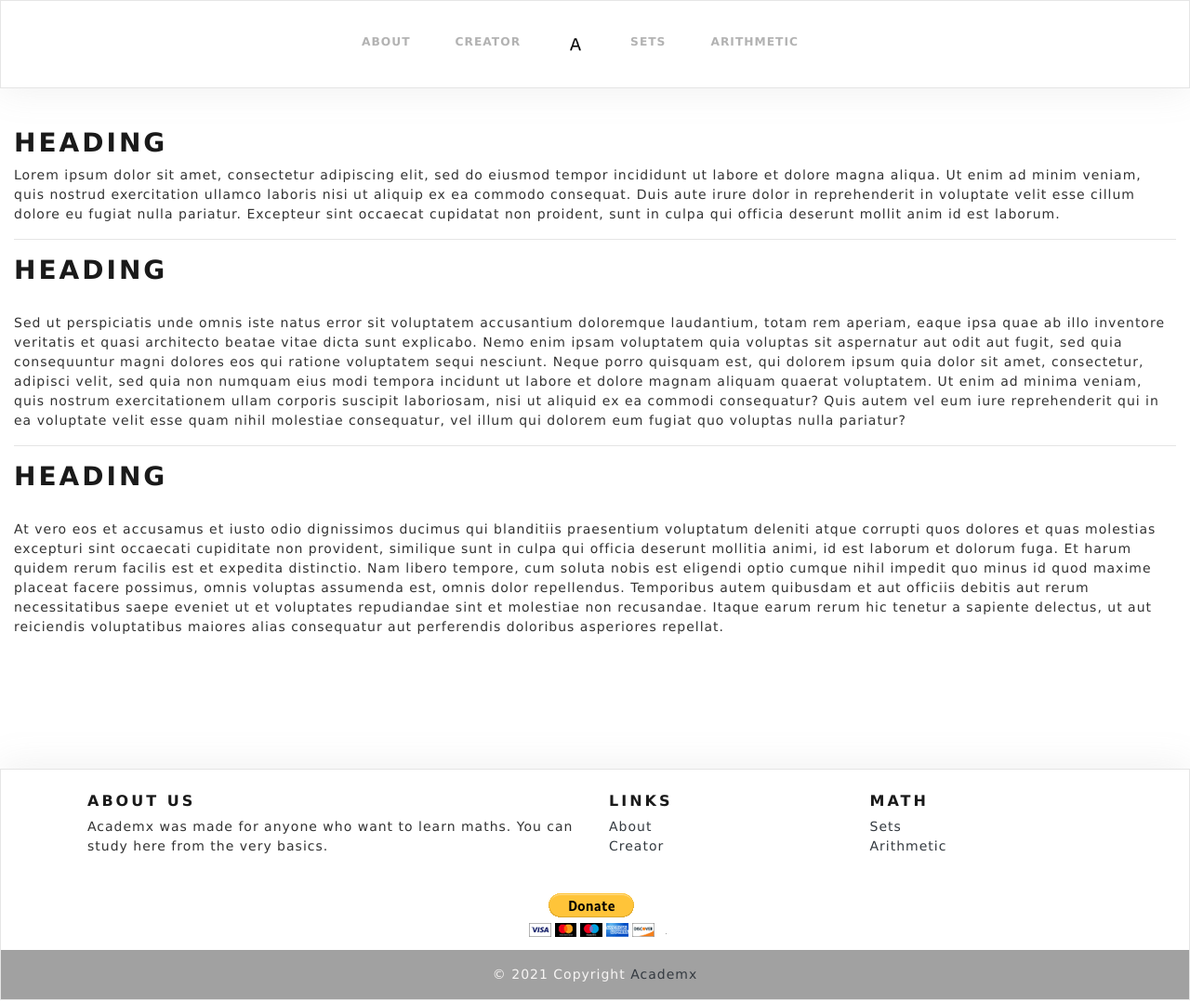
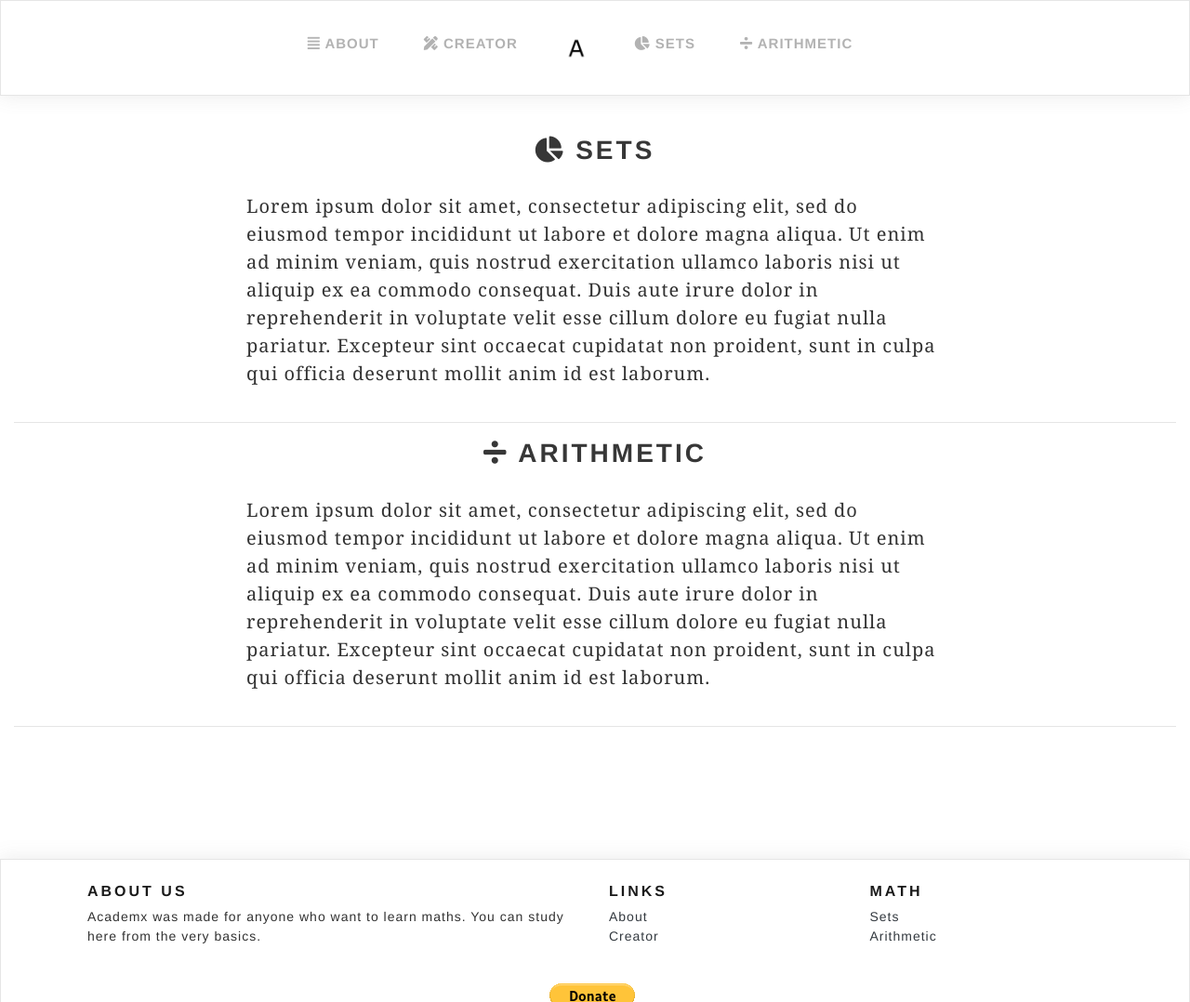
Before and after one commit to academx/academx.github.io, a plain HTML site: page index.html in a window 1280 px wide. Shown: the top 1078 px of the page at 93% size. Drawn offline with Linux system fonts and the light colour scheme.

Commit message:
Adding basics

```diff
--- a/index.html
+++ b/index.html
@@ -43,46 +43,80 @@
     <![endif]-->
 
     <nav class="navbar navbar-expand-lg navbar-light bg-light">
-        <button class="navbar-toggler" type="button" data-toggle="collapse" data-target="#navbarSupportedContent"
+        <button class="navbar-toggler btn-block" type="button" data-toggle="collapse" data-target="#navbarSupportedContent"
                 aria-controls="navbarSupportedContent" aria-expanded="false" aria-label="Toggle navigation">
-            <i class="fas fa-bars" style="color: rgb(32, 32, 32); font-size: 28px;"></i>
+            <i class="fas fa-bars" style="color: rgb(32, 32, 32); font-size: 42px;"></i>
         </button>
 
-        <div class="collapse navbar-collapse justify-content-center" id="navbarSupportedContent">
+        <div class="collapse navbar-collapse justify-content-center text-center" id="navbarSupportedContent">
             <ul class="navbar-nav mb-2 mb-lg-0">
                 <li class="nav-item">
-                    <a class="nav-link" href="#about">About</a>
-                </li>
-                <li class="nav-item">
-                    <a class="nav-link" href="https://martinkondor.github.io/">Creator</a>
-                </li>
-                <li class="nav-item">
-                    <a class="nav-link" href="#">
-                        <img src="static/images/logo.png" alt="A" height="22">
+                    <a class="nav-link" href="#about">
+                        <i class="fas fa-align-justify"></i>
+                        About
                     </a>
                 </li>
                 <li class="nav-item">
-                    <a class="nav-link" href="#sets">Sets</a>
+                    <a class="nav-link" href="https://martinkondor.github.io/">
+                        <i class="fas fa-pencil-ruler"></i>
+                        Creator
+                    </a>
                 </li>
                 <li class="nav-item">
-                    <a class="nav-link" href="#arithmetic">Arithmetic</a>
+                    <a class="nav-link" href="#getting-started">
+                        <img src="static/images/logo.png" alt="A" height="30">
+                    </a>
+                </li>
+                <li class="nav-item">
+                    <a class="nav-link" href="#sets">
+                        <i class="fas fa-chart-pie"></i>
+                        Sets
+                    </a>
+                </li>
+                <li class="nav-item">
+                    <a class="nav-link" href="#arithmetic">
+                        <i class="fas fa-divide"></i>
+                        Arithmetic
+                    </a>
                 </li>
             </ul>
         </div>
     </nav>
 
     <main class="container-fluid">
+        <!--
+        <h2 id="getting-started">
+            Getting started
+        </h2>
+        <br>
+        <p class="for-reading">
+            Lorem ipsum dolor sit amet, consectetur adipiscing elit, sed do eiusmod tempor incididunt ut labore et dolore magna aliqua. Ut enim ad minim veniam, quis nostrud exercitation ullamco laboris nisi ut aliquip ex ea commodo consequat. Duis aute irure dolor in reprehenderit in voluptate velit esse cillum dolore eu fugiat nulla pariatur. Excepteur sint occaecat cupidatat non proident, sunt in culpa qui officia deserunt mollit anim id est laborum.
+        </p>
+        <br>
+        <hr>
+        -->
 
-        <h2>Heading</h2>
-        Lorem ipsum dolor sit amet, consectetur adipiscing elit, sed do eiusmod tempor incididunt ut labore et dolore magna aliqua. Ut enim ad minim veniam, quis nostrud exercitation ullamco laboris nisi ut aliquip ex ea commodo consequat. Duis aute irure dolor in reprehenderit in voluptate velit esse cillum dolore eu fugiat nulla pariatur. Excepteur sint occaecat cupidatat non proident, sunt in culpa qui officia deserunt mollit anim id est laborum.
+        <h2 id="sets">
+            <i class="fas fa-chart-pie"></i>
+            Sets
+        </h2>
+        <br>
+        <p class="for-reading">
+            Lorem ipsum dolor sit amet, consectetur adipiscing elit, sed do eiusmod tempor incididunt ut labore et dolore magna aliqua. Ut enim ad minim veniam, quis nostrud exercitation ullamco laboris nisi ut aliquip ex ea commodo consequat. Duis aute irure dolor in reprehenderit in voluptate velit esse cillum dolore eu fugiat nulla pariatur. Excepteur sint occaecat cupidatat non proident, sunt in culpa qui officia deserunt mollit anim id est laborum.
+        </p>
+        <br>
         <hr>
-        <h2>Heading</h2>
+
+        <h2 id="sets">
+            <i class="fas fa-divide"></i>
+            Arithmetic
+        </h2>
         <br>
-        Sed ut perspiciatis unde omnis iste natus error sit voluptatem accusantium doloremque laudantium, totam rem aperiam, eaque ipsa quae ab illo inventore veritatis et quasi architecto beatae vitae dicta sunt explicabo. Nemo enim ipsam voluptatem quia voluptas sit aspernatur aut odit aut fugit, sed quia consequuntur magni dolores eos qui ratione voluptatem sequi nesciunt. Neque porro quisquam est, qui dolorem ipsum quia dolor sit amet, consectetur, adipisci velit, sed quia non numquam eius modi tempora incidunt ut labore et dolore magnam aliquam quaerat voluptatem. Ut enim ad minima veniam, quis nostrum exercitationem ullam corporis suscipit laboriosam, nisi ut aliquid ex ea commodi consequatur? Quis autem vel eum iure reprehenderit qui in ea voluptate velit esse quam nihil molestiae consequatur, vel illum qui dolorem eum fugiat quo voluptas nulla pariatur?
+        <p class="for-reading">
+            Lorem ipsum dolor sit amet, consectetur adipiscing elit, sed do eiusmod tempor incididunt ut labore et dolore magna aliqua. Ut enim ad minim veniam, quis nostrud exercitation ullamco laboris nisi ut aliquip ex ea commodo consequat. Duis aute irure dolor in reprehenderit in voluptate velit esse cillum dolore eu fugiat nulla pariatur. Excepteur sint occaecat cupidatat non proident, sunt in culpa qui officia deserunt mollit anim id est laborum.
+        </p>
+        <br>
         <hr>
-        <h2>Heading</h2>
-        <br>
-        At vero eos et accusamus et iusto odio dignissimos ducimus qui blanditiis praesentium voluptatum deleniti atque corrupti quos dolores et quas molestias excepturi sint occaecati cupiditate non provident, similique sunt in culpa qui officia deserunt mollitia animi, id est laborum et dolorum fuga. Et harum quidem rerum facilis est et expedita distinctio. Nam libero tempore, cum soluta nobis est eligendi optio cumque nihil impedit quo minus id quod maxime placeat facere possimus, omnis voluptas assumenda est, omnis dolor repellendus. Temporibus autem quibusdam et aut officiis debitis aut rerum necessitatibus saepe eveniet ut et voluptates repudiandae sint et molestiae non recusandae. Itaque earum rerum hic tenetur a sapiente delectus, ut aut reiciendis voluptatibus maiores alias consequatur aut perferendis doloribus asperiores repellat.
 
     </main>
 
@@ -128,16 +162,20 @@
             </div>
         </div>
 
-        <form class="text-center mb-2" action="https://www.paypal.com/donate" method="post" target="_top">
+        <form class="text-center mt-3 mb-3" action="https://www.paypal.com/donate" method="post" target="_top">
             <input type="hidden" name="business" value="martinkondor@gmail.com">
             <input type="hidden" name="currency_code" value="USD">
             <input type="image" src="static/images/paypal_donate.gif" border="0" name="submit" title="PayPal - The safer, easier way to pay online!" alt="Donate with PayPal button">
             <img alt="" border="0" src="https://www.paypal.com/en_HU/i/scr/pixel.gif" width="1" height="1">
         </form>
 
-        <div class="text-center p-3" style="background-color: rgba(32, 32, 32, 0.42); color: #f7f5f4;">
-            © 2021 Copyright <a class="text-dark" href="https://academx.github.io/#about">Academx</a>
+        <p class="text-center mb-1">BTC: 3H5gQbUax58STBPwBoqPyaGekUrLSr31hm</p>
+        <p class="text-center mb-1">ETH: 0xE08EA620Cd7b68128074281E7D76C756bA73a3a9</p>
+
+        <div class="text-center small p-3">
+            Copyright © 2021 <a href="https://academx.github.io/#about">Academx</a>. All rights reserved.
         </div>
+
     </footer>
     <!-- Footer -->
 
--- a/static/css/index.css
+++ b/static/css/index.css
@@ -6,7 +6,9 @@ body {
     height: 100%;
     width: 100%;
     overflow-x: hidden;
-    font-family: 'Lucida Sans', 'Lucida Sans Regular', 'Lucida Grande', 'Lucida Sans Unicode', Geneva, Verdana, sans-serif;
+
+    font-family: Helvetica, Arial, sans-serif;
+
     background-color: #ffffff;
     background-repeat: no-repeat;
     background-attachment: fixed;
@@ -15,18 +17,48 @@ body {
     color: #323232;
 }
 
+p {
+    margin: 0;
+    padding: 0;
+}
+
+.for-reading {
+    margin-right: 20%;
+    margin-left: 20%;
+    font-family: Georgia, 'Times New Roman', Times, serif;
+    font-size: 20px;
+}
+
 nav,
 footer {
-    box-shadow: 0px 0px 40px rgba(141, 141, 141, 0.15);
+    box-shadow: 0px 0px 20px rgba(117, 117, 117, 0.15);
 }
 
 nav {
     margin-bottom: 42px;
 }
 
+.nav-item {
+    font-size: 15px;
+}
+
+a {
+    color: rgb(15, 52, 175);
+}
+
+a:hover {
+    color: rgb(90, 116, 199);
+}
+
 a, input, button, .btn-link, .btn, textarea {
     border-radius: 1px !important;
     transition: all 0.3s ease-out;
+}
+
+h2 {
+    font-weight: bold;
+    color: rgb(55, 55, 55);
+    text-align: center;
 }
 
 footer {
@@ -35,3 +67,19 @@ footer {
     margin-top: 142px;
     position: relative;
 }
+
+@media only screen and (max-width: 1200px) {
+    .for-reading {
+        margin-right: 0%;
+        margin-left: 0%;
+    }
+
+    .nav-item {
+        margin-top: 20px;
+        font-size: 25px;
+    }
+
+    nav img {
+        height: 42px;
+    }
+}
```
Also changed, not shown: 2 other files.
